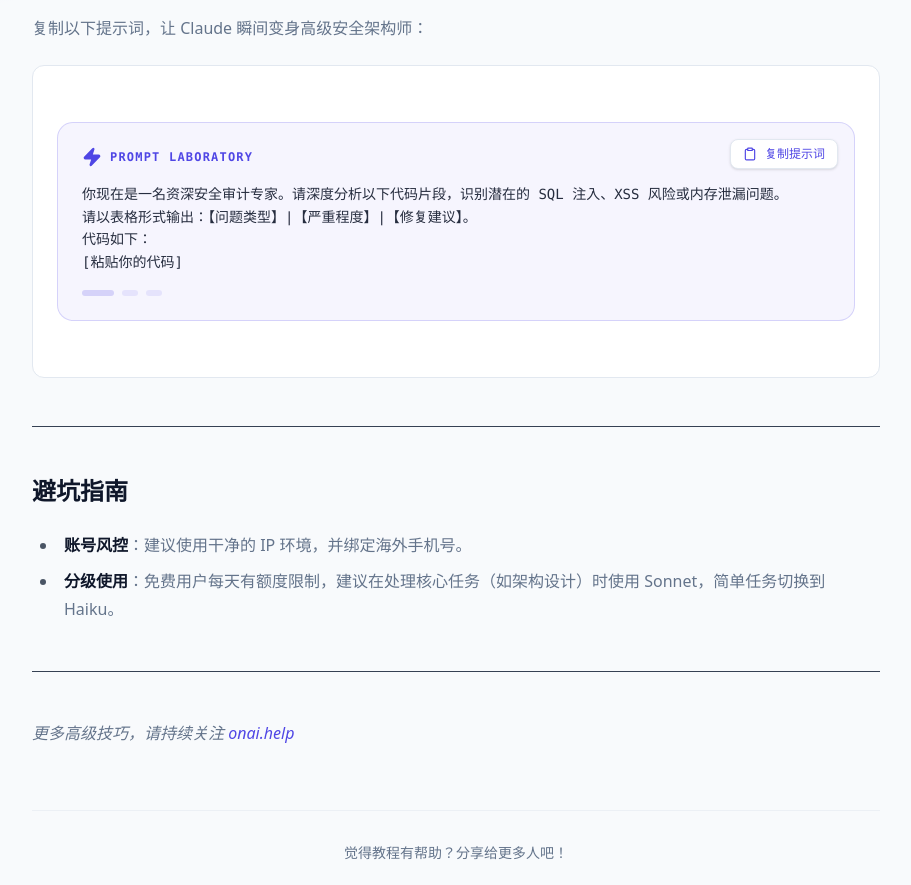
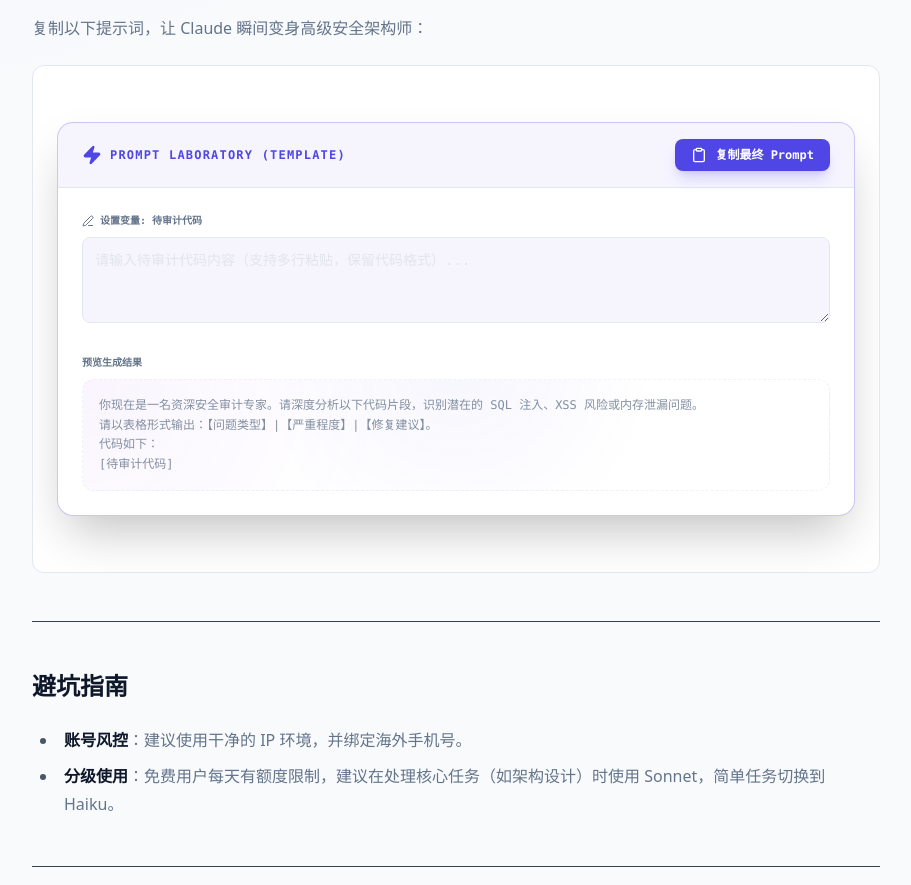
Before and after one commit to daluojinxian-dev/awesome-ai-guides, a Next.js app: page /tutorials/claude-guide in a window 1280 px wide. Shown: the part 940-1825 px from the top of the page, without its empty margins (184-1095 px from the left). Built offline with nearby package versions, Linux system fonts and the light colour scheme.

Commit message:
feat: upgrade prompt laboratory to support multi-line text and preserve formatting

```diff
--- a/src/components/PromptBox.tsx
+++ b/src/components/PromptBox.tsx
@@ -1,51 +1,110 @@
 "use client";
 
-import { useState } from "react";
-import { Clipboard, Check, Zap } from "lucide-react";
+import { useState, useEffect, useRef } from "react";
+import { Clipboard, Check, Zap, Edit3 } from "lucide-react";
 
 export default function PromptBox({ content }: { content: string }) {
   const [copied, setCopied] = useState(false);
+  const [variables, setVariables] = useState<Record<string, string>>({});
+  const [placeholders, setPlaceholders] = useState<string[]>([]);
+
+  // 提取 {{变量}} 占位符
+  useEffect(() => {
+    const regex = /{{(.*?)}}/g;
+    const found = [];
+    let match;
+    while ((match = regex.exec(content)) !== null) {
+      found.push(match[1]);
+    }
+    const uniquePlaceholders = Array.from(new Set(found));
+    setPlaceholders(uniquePlaceholders);
+
+    // 初始化变量对象
+    const initialVars: Record<string, string> = {};
+    uniquePlaceholders.forEach(p => initialVars[p] = "");
+    setVariables(initialVars);
+  }, [content]);
+
+  // 生成最终文本
+  const getFinalContent = () => {
+    let final = content;
+    Object.keys(variables).forEach(key => {
+      const value = variables[key] || `[${key}]`;
+      // 全局替换
+      final = final.split(`{{${key}}}`).join(value);
+    });
+    return final;
+  };
 
   const copy = () => {
-    navigator.clipboard.writeText(content);
+    navigator.clipboard.writeText(getFinalContent());
     setCopied(true);
     setTimeout(() => setCopied(false), 2000);
   };
 
+  const handleInputChange = (key: string, val: string) => {
+    setVariables(prev => ({ ...prev, [key]: val }));
+  };
+
+  if (placeholders.length === 0) {
+    return (
+      <div className="group relative my-8 overflow-hidden rounded-2xl border border-primary/20 bg-primary/5 p-6 transition-all hover:border-primary/40">
+        <div className="absolute top-0 right-0 p-4">
+          <button onClick={copy} className="flex items-center gap-2 rounded-lg bg-card px-3 py-1.5 text-xs font-medium text-primary shadow-sm border border-border">
+            {copied ? <Check className="w-3.5 h-3.5" /> : <Clipboard className="w-3.5 h-3.5" />}
+            {copied ? "已复制" : "复制提示词"}
+          </button>
+        </div>
+        <div className="mb-4 flex items-center gap-2 text-primary">
+          <Zap className="w-5 h-5 fill-primary" />
+          <span className="text-xs font-bold font-mono">PROMPT LAB</span>
+        </div>
+        <div className="font-mono text-sm text-foreground/90 whitespace-pre-wrap">{content}</div>
+      </div>
+    );
+  }
+
   return (
-    <div className="group relative my-8 overflow-hidden rounded-2xl border border-primary/20 bg-primary/5 p-6 transition-all hover:border-primary/40 hover:bg-primary/10">
-      <div className="absolute top-0 right-0 p-4">
+    <div className="my-8 overflow-hidden rounded-2xl border border-primary/30 bg-card shadow-2xl">
+      <div className="bg-primary/5 px-6 py-4 border-b border-border flex items-center justify-between">
+        <div className="flex items-center gap-2 text-primary">
+          <Zap className="w-5 h-5 fill-primary" />
+          <span className="text-xs font-bold tracking-widest uppercase">Prompt Laboratory (Template)</span>
+        </div>
         <button
           onClick={copy}
-          className="flex items-center gap-2 rounded-lg bg-card px-3 py-1.5 text-xs font-medium text-primary shadow-sm transition-all hover:scale-105 active:scale-95 border border-border"
+          className="flex items-center gap-2 rounded-lg bg-primary px-4 py-2 text-xs font-bold text-white shadow-lg shadow-primary/20 transition-all hover:scale-105 active:scale-95"
         >
-          {copied ? (
-            <>
-              <Check className="w-3.5 h-3.5" />
-              已复制
-            </>
-          ) : (
-            <>
-              <Clipboard className="w-3.5 h-3.5" />
-              复制提示词
-            </>
-          )}
+          {copied ? <Check className="w-4 h-4" /> : <Clipboard className="w-4 h-4" />}
+          {copied ? "已复制生成内容" : "复制最终 Prompt"}
         </button>
       </div>
 
-      <div className="mb-4 flex items-center gap-2 text-primary">
-        <Zap className="w-5 h-5 fill-primary" />
-        <span className="text-xs font-bold uppercase tracking-widest">Prompt Laboratory</span>
-      </div>
+      <div className="p-6">
+        <div className="grid grid-cols-1 gap-6 mb-6">
+          {placeholders.map(key => (
+            <div key={key} className="space-y-2">
+              <label className="text-[10px] font-bold text-muted uppercase flex items-center gap-1.5">
+                <Edit3 className="w-3 h-3" />
+                设置变量: {key}
+              </label>
+              <textarea
+                placeholder={`请输入${key}内容（支持多行粘贴，保留代码格式）...`}
+                rows={3}
+                className="w-full bg-primary/5 border border-border rounded-lg px-3 py-3 text-sm font-mono outline-none focus:border-primary/50 transition-colors resize-y min-h-[80px]"
+                value={variables[key]}
+                onChange={(e) => handleInputChange(key, e.target.value)}
+              />
+            </div>
+          ))}
+        </div>
 
-      <div className="font-mono text-sm leading-relaxed text-foreground/90 whitespace-pre-wrap">
-        {content}
-      </div>
-
-      <div className="mt-4 flex gap-2">
-        <div className="h-1.5 w-8 rounded-full bg-primary/20" />
-        <div className="h-1.5 w-4 rounded-full bg-primary/10" />
-        <div className="h-1.5 w-4 rounded-full bg-primary/10" />
+        <div className="relative">
+          <div className="text-[10px] font-bold text-muted uppercase mb-2">预览生成结果</div>
+          <div className="p-4 rounded-xl bg-mesh border border-dashed border-border/50 font-mono text-xs text-muted/80 whitespace-pre-wrap leading-relaxed max-h-[300px] overflow-y-auto">
+            {getFinalContent()}
+          </div>
+        </div>
       </div>
     </div>
   );
```
Also changed, not shown: src/content/tutorials/claude-guide.md (+1 -1 lines).
